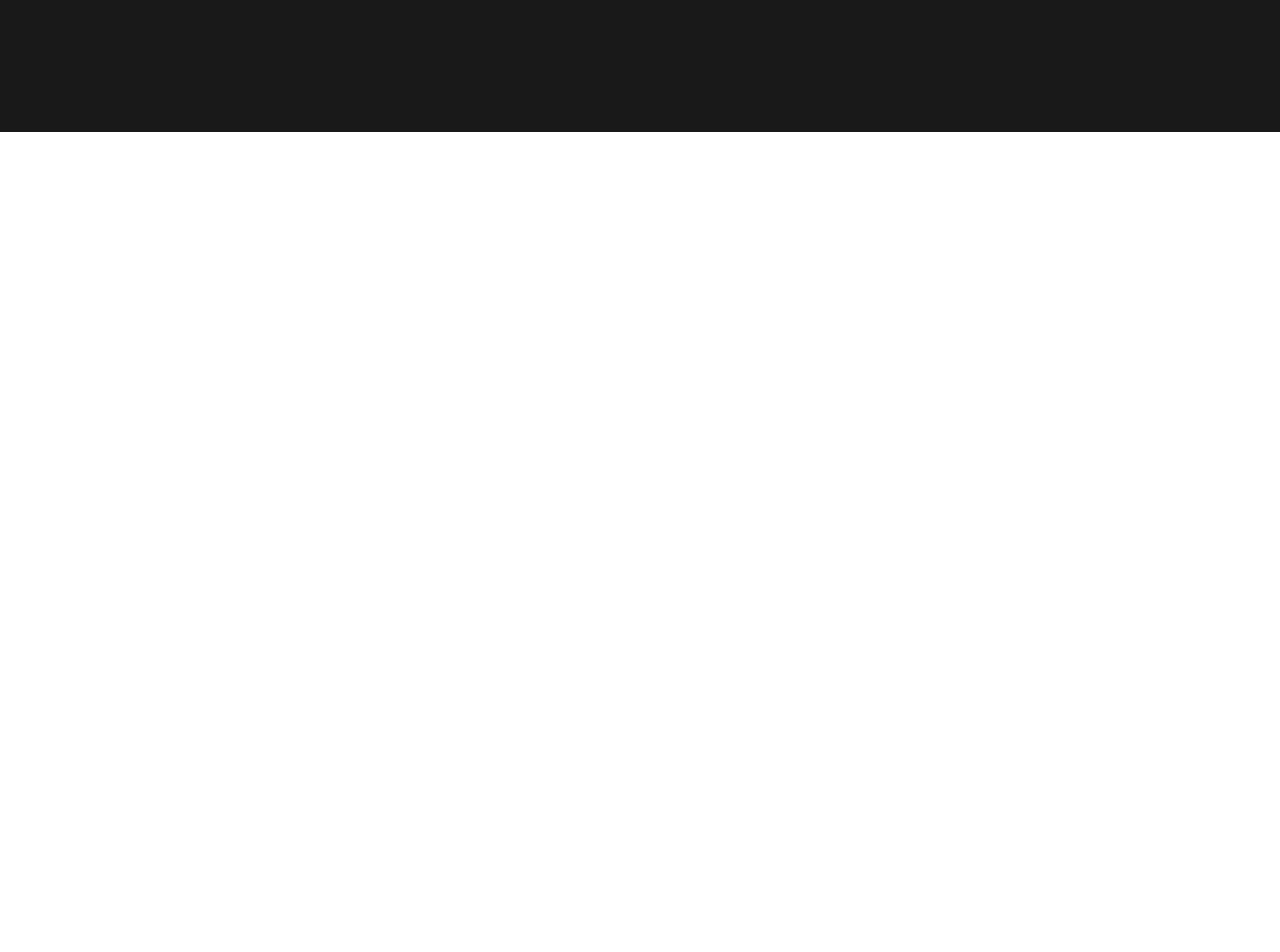
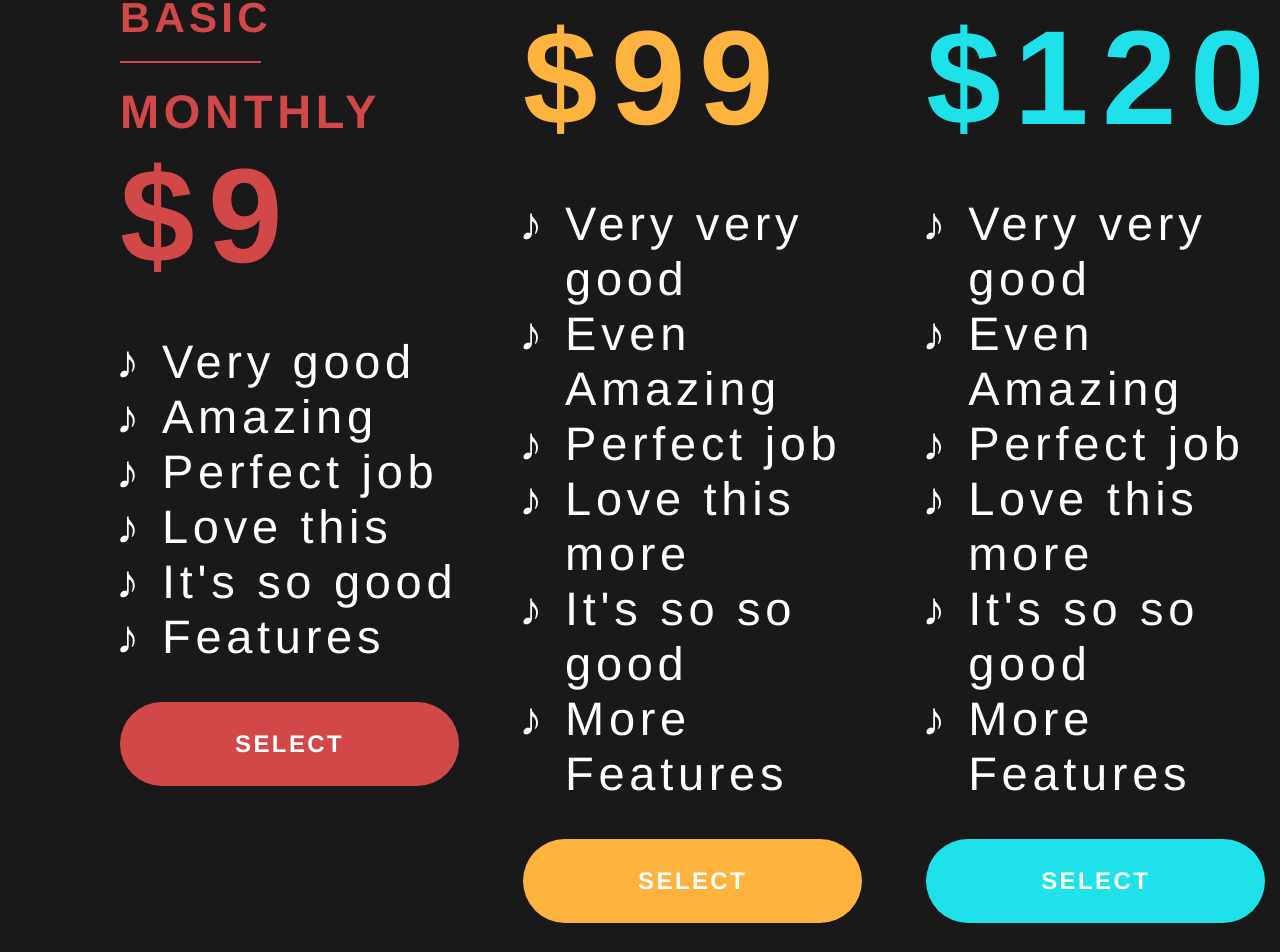
Before and after one commit to ryanvu/speer-front, a React (Create React App) app: page /price in a window 1280 px wide. Shown: the part 668-1620 px from the top of the page. Before the commit the page ends 800 px from the top, so only its background shows below. Built offline with nearby package versions, Linux system fonts and the light colour scheme.

Commit message:
completed pricing chart and it's components

```diff
--- /dev/null
+++ b/src/components/List/List.js
@@ -0,0 +1,17 @@
+import React from 'react'
+
+//styles
+import './List.scss'
+const List = ({src}) => {
+    return (
+        <ul className="list">
+            {src.map(i => {
+                return (
+                    <li className="list__item">{i}</li>
+                )
+            })}
+        </ul>
+    )
+}
+
+export default List
--- /dev/null
+++ b/src/components/List/List.scss
@@ -0,0 +1,11 @@
+.list{
+    color: white;
+    list-style-type: "♪";
+    margin-bottom: 38px;
+    margin-left: 1.5rem;
+    &__item{
+        padding-left: 18px;
+        font-size: 47px;
+        letter-spacing: 4.7px;
+    }
+}
--- /dev/null
+++ b/src/components/Tier/Tier.js
@@ -0,0 +1,21 @@
+import React from 'react'
+//styles
+import './Tier.scss';
+
+//components
+import List from '../List/List';
+
+const Tier = ({colour, price, level, per, src}) => {
+    return (
+        <div className="tier" style={{color: `${colour}`}}>
+            <span className="tier__level">{level}</span>
+            <div className="tier__underline" style={{border: `1.5px solid ${colour}`, background: `${colour}`}}/>
+            <span className="tier__per">{per}</span>
+            <span className="tier__price">{price}</span>
+            <List src={src}/>
+            <button className="tier__btn" style={{background: `${colour}`}}>SELECT</button>
+        </div>
+    )
+}
+
+export default Tier
--- /dev/null
+++ b/src/components/Tier/Tier.scss
@@ -0,0 +1,43 @@
+.tier{
+    display: flex;
+    flex-direction: column;
+    margin-right: 4rem;
+
+    &__level{
+        font-size: 42px;
+        letter-spacing: 4.2px;
+        margin-bottom: 19.5px;
+        font-weight: 600;
+    }
+    &__underline{
+        width: 141px;
+        align-self: start;
+        margin-bottom: 20.5px;
+
+    }
+
+    &__per{
+        font-size:47px;
+        letter-spacing: 4.7px;
+        font-weight: 600;
+    }
+
+    &__price{
+        font-size: 134px;
+        letter-spacing: 13.4px;
+        font-weight: bold;
+        margin-bottom: 42px;
+    }
+
+    &__btn{
+        padding: 28px 115px;
+        color: white;
+        border: none;
+        border-radius: 79px;
+        align-self: start;
+        font-size: 24px;
+        letter-spacing: 2.4px;
+        font-weight: bold;
+        margin-bottom: 256px;
+    }
+}
--- /dev/null
+++ b/src/data/tierLists.js
@@ -0,0 +1,17 @@
+export const basic = [
+    "Very good",
+    "Amazing",
+    "Perfect job",
+    "Love this",
+    "It's so good",
+    "Features"
+]
+
+export const advpro = [
+    "Very very good",
+    "Even Amazing",
+    "Perfect job",
+    "Love this more",
+    "It's so so good",
+    "More Features"
+]
--- a/src/pages/Price.js
+++ b/src/pages/Price.js
@@ -1,5 +1,6 @@
 import React from 'react'
-
+import Tier from '../components/Tier/Tier';
+import { basic, advpro } from '../data/tierLists';
 
 import './Price.scss';
 
@@ -10,6 +11,11 @@ const Price = () => {
                 <h1 className="price__title">PRICING</h1>
                 <p className="price__caption">Test out our app today! Choose from three subscription Based payment models.</p>
             </div>
+            <div className="price__subscriptions">
+                <Tier src={basic} colour="#D24848" per="MONTHLY" level="BASIC" price="$9"/>
+                <Tier src={advpro} colour="#FFB33F" per="YEARLY" level="ADVANCED" price="$99"/>
+                <Tier src={advpro} colour="#1FE1E9" per="YEARLY" level="PRO" price="$120"/>
+            </div>
         </main>
     )
 }
--- a/src/pages/Price.scss
+++ b/src/pages/Price.scss
@@ -7,7 +7,7 @@
     &__wrap{
         display: flex;
         flex-direction: column;
-        padding: 12rem 7.5rem;
+        padding: 12rem 7.5rem 2rem;
     }
 
     &__title{
@@ -23,4 +23,13 @@
         font-size: 51px;
         font-weight: 100;
     }
+
+    &__subscriptions{
+        margin: auto 7.5rem;
+        max-width: 100vw;
+        display: flex;
+        align-items: center;
+        align-self: stretch;
+        justify-content: space-between;
+    }
 }
```
